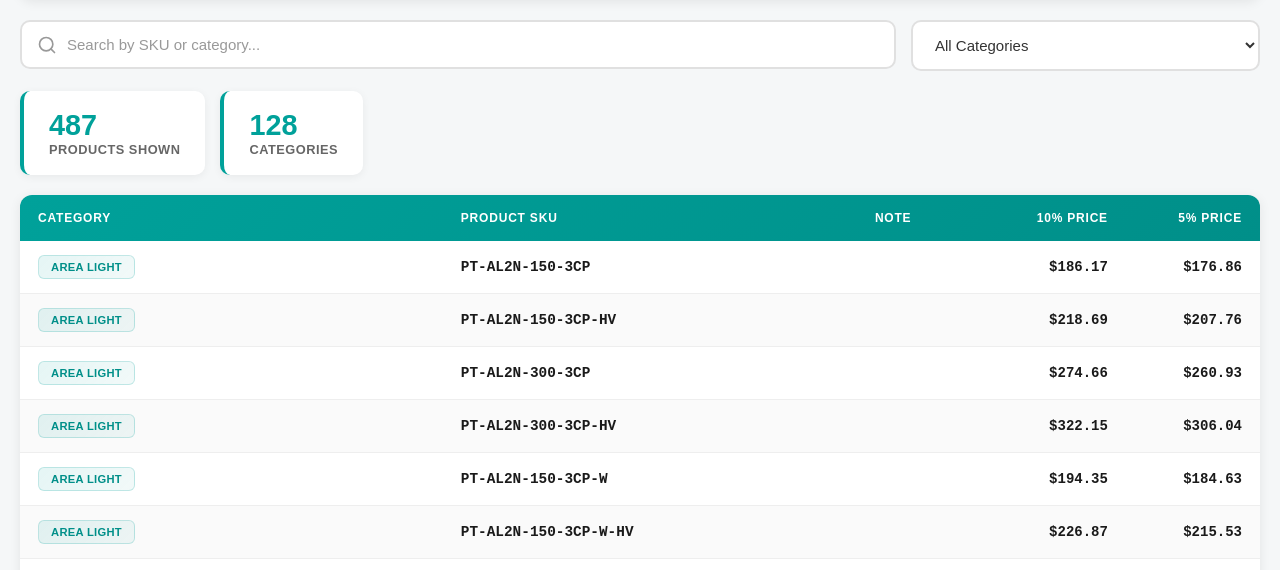
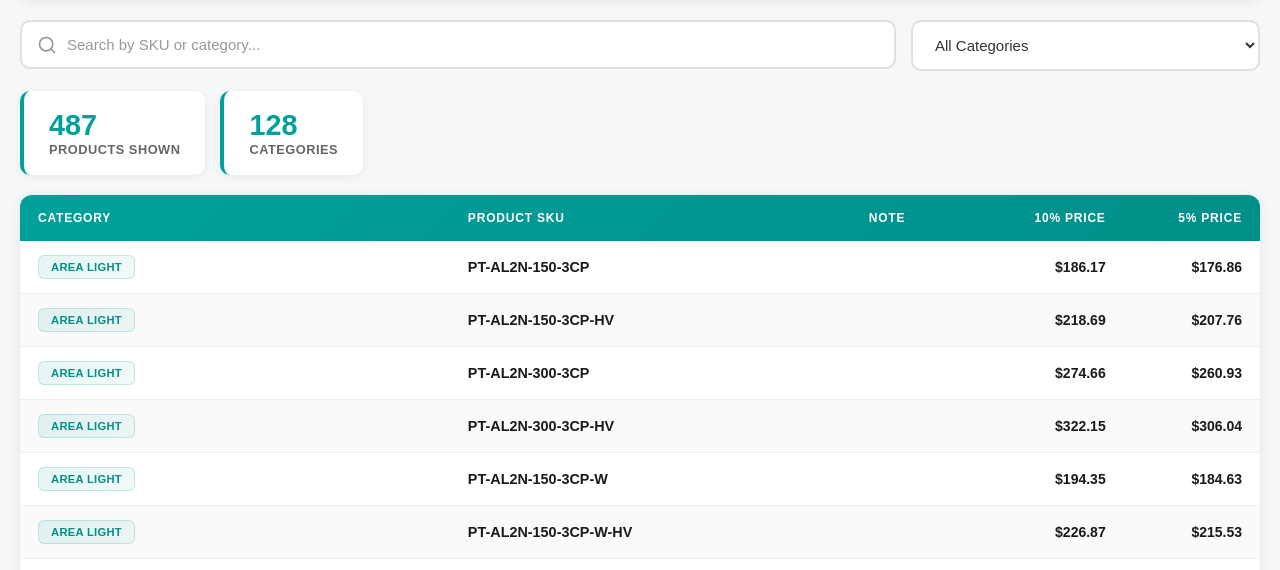
Before and after one commit to brancammedia/pqpc, a plain HTML site: page index.html in a window 1280 px wide. Shown: the part 205-775 px from the top of the page. Drawn offline with Linux system fonts and the light colour scheme.

Commit message:
Update index.html

```diff
--- a/index.html
+++ b/index.html
@@ -165,7 +165,7 @@
         }
         td.price {
             text-align: right;
-            font-family: 'Courier New', Courier, monospace;
+            font-family: Arial, Helvetica, sans-serif;
             font-weight: 600;
             color: #1a1a1a;
         }
@@ -191,7 +191,7 @@
             border: 1px solid rgba(0,161,154,0.2);
         }
         .sku {
-            font-family: 'Courier New', Courier, monospace;
+            font-family: Arial, Helvetica, sans-serif;
             font-weight: 600;
             color: #1a1a1a;
             font-size: 0.9rem;
```
